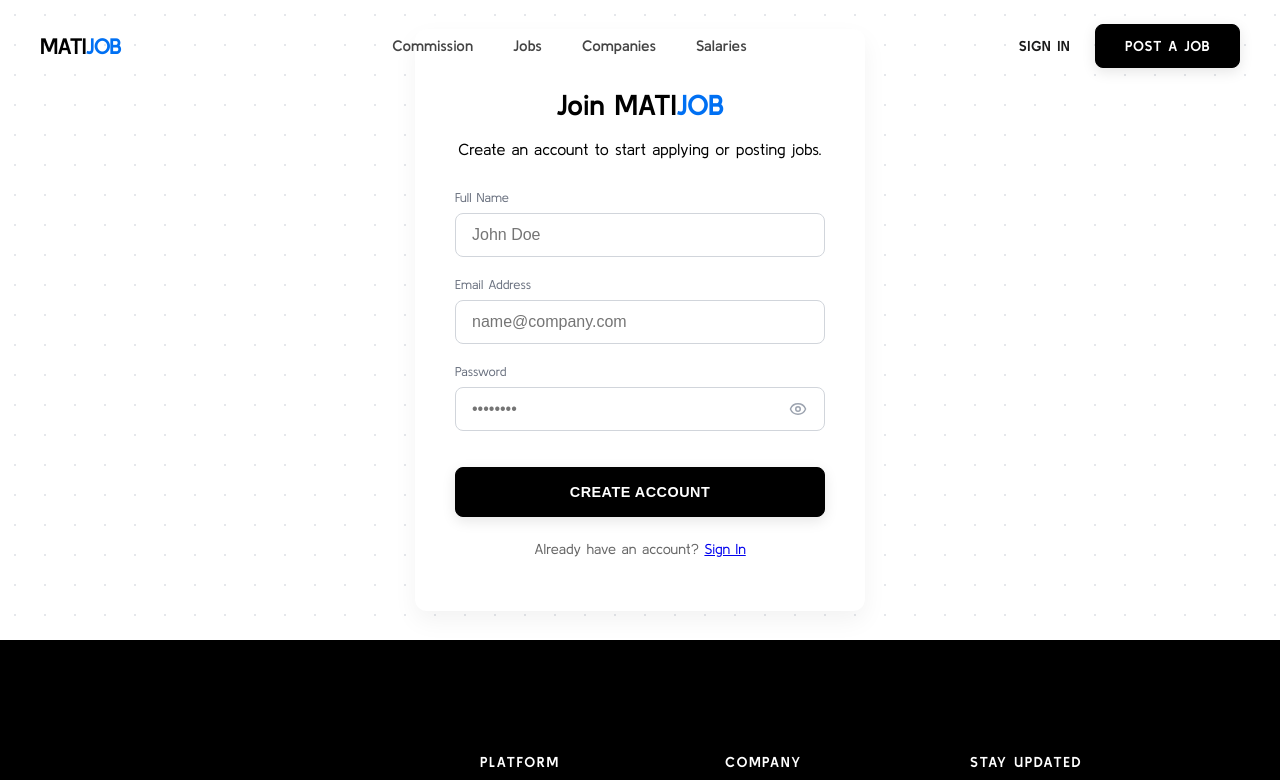
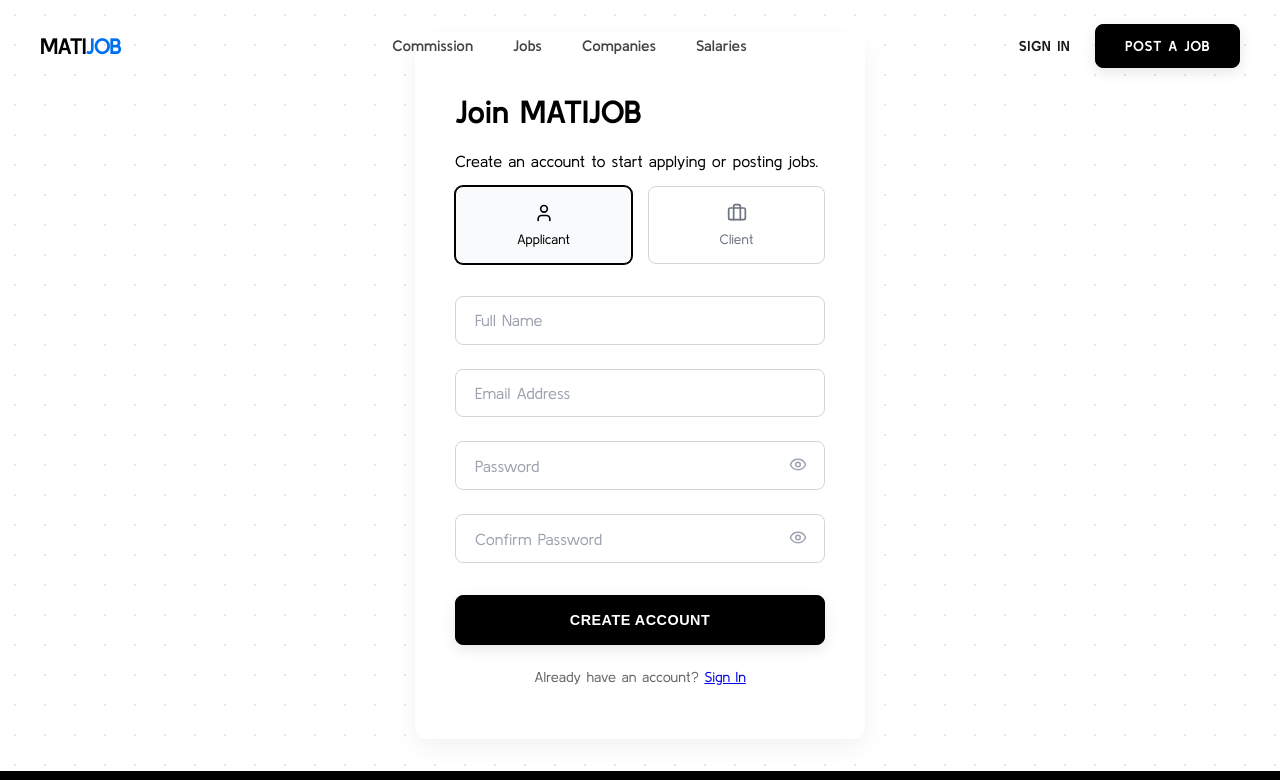
Before and after one commit to reagan13/mati-job, a Next.js app: page /signup in a window 1280 px wide. Shown: the top 780 px of the page. Built offline with nearby package versions, Linux system fonts and the light colour scheme; no server answers.

Commit message:
integrated supabase

```diff
--- a/package.json
+++ b/package.json
@@ -9,6 +9,7 @@
     "lint": "eslint"
   },
   "dependencies": {
+    "@supabase/supabase-js": "^2.96.0",
     "lucide-react": "^0.564.0",
     "next": "16.1.6",
     "react": "19.2.3",
--- /dev/null
+++ b/src/app/actions/auth.js
@@ -0,0 +1,23 @@
+"use server";
+
+import { supabase } from "@/lib/supabase";
+import { UserProfileModel } from "@/models/users";
+
+export async function signUpUser(formData) {
+  const userModel = UserProfileModel(formData);
+  const password = formData.get("password");
+
+  const { data, error } = await supabase.auth.signUp({
+    email: userModel.email,
+    password,
+    options: {
+      data: {
+        full_name: userModel.fullName,
+        role: userModel.role,
+      },
+    },
+  });
+
+  if (error) return { error: error.message };
+  return { success: "Account created! Please verify your email." };
+}
--- a/src/app/signup/Signup.module.css
+++ b/src/app/signup/Signup.module.css
@@ -2,9 +2,10 @@
   display: flex;
   align-items: center;
   justify-content: center;
-  min-height: 80vh;
-  padding: 0 4rem;
+  min-height: 85vh;
+  padding: 2rem;
   background-color: #ffffff;
+  /* Grid effect background */
   background-image: radial-gradient(#e5e7eb 0.8px, transparent 0.8px);
   background-size: 30px 30px;
 }
@@ -17,43 +18,49 @@
   width: 100%;
   max-width: 450px;
   box-sizing: border-box;
-  z-index: 1;
-}
-
-.header {
-  text-align: center;
-  margin-bottom: 2rem;
-}
-
-.header h1 {
-  font-size: 1.8rem;
-  font-weight: 700;
-}
-
-.logoDot {
-  color: #0070f3;
 }
 
 .inputGroup {
-  margin-bottom: 1.25rem;
+  position: relative;
+  margin-bottom: 1.5rem;
   width: 100%;
 }
 
-.inputGroup label {
-  display: block;
-  font-size: 0.8rem;
-  font-weight: 500;
-  margin-bottom: 0.5rem;
-  color: #6b7280;
-}
-
-.inputGroup input {
+.inputField {
   width: 100%;
-  padding: 0.75rem 1rem;
+  padding: 1.2rem 1rem 0.6rem 1rem; /* Space for floating label */
   border: 1px solid #d1d5db;
   border-radius: 8px;
   font-size: 1rem;
+  outline: none;
+  background: transparent;
   box-sizing: border-box;
+  transition: border-color 0.2s;
+}
+
+.inputField:focus {
+  border-color: #000;
+}
+
+.floatingLabel {
+  position: absolute;
+  left: 1rem;
+  top: 50%;
+  transform: translateY(-50%);
+  color: #9ca3af;
+  font-size: 1rem;
+  pointer-events: none;
+  transition: all 0.2s ease;
+  background-color: white;
+  padding: 0 4px;
+}
+
+.inputField:focus ~ .floatingLabel,
+.inputField:not(:placeholder-shown) ~ .floatingLabel {
+  top: 0;
+  font-size: 0.75rem;
+  color: #000;
+  transform: translateY(-50%) scale(0.9);
 }
 
 .passwordWrapper {
@@ -70,25 +77,33 @@
   border: none;
   color: #9ca3af;
   cursor: pointer;
-  display: flex;
-  align-items: center;
+  z-index: 5;
 }
 
 .submitBtn {
   width: 100% !important;
-  margin-top: 1rem;
-  background-color: #000 !important;
   color: white;
   font-weight: 700;
   height: 50px;
   border-radius: 8px;
   text-transform: uppercase;
-  letter-spacing: 0.5px;
+  margin-top: 0.5rem;
+}
+
+.matchValid {
+  color: #10b981;
+  font-size: 0.75rem;
+  margin-top: 4px;
+}
+.matchInvalid {
+  color: #ef4444;
+  font-size: 0.75rem;
+  margin-top: 4px;
 }
 
 .validationModal {
   position: absolute;
-  top: 105%;
+  top: 110%;
   left: 0;
   width: 100%;
   background: white;
@@ -120,3 +135,36 @@
   font-size: 0.9rem;
   color: #666;
 }
+
+.roleContainer {
+  display: flex;
+  gap: 1rem;
+  margin-bottom: 2rem;
+}
+
+.roleCard {
+  flex: 1;
+  display: flex;
+  flex-direction: column;
+  align-items: center;
+  justify-content: center;
+  padding: 1rem;
+  border: 1px solid #d1d5db;
+  border-radius: 8px;
+  cursor: pointer;
+  transition: all 0.2s ease;
+  color: #6b7280;
+  gap: 0.5rem;
+}
+
+.roleCard span {
+  font-size: 0.85rem;
+  font-weight: 500;
+}
+
+.activeRole {
+  border-color: #000;
+  background-color: #f9fafb;
+  color: #000;
+  box-shadow: 0 0 0 1px #000;
+}
--- a/src/app/signup/page.jsx
+++ b/src/app/signup/page.jsx
@@ -2,37 +2,55 @@
 
 import React, { useState } from "react";
 import Link from "next/link";
-import { Eye, EyeOff, Check, X } from "lucide-react";
+import { Eye, EyeOff, Check, X, Briefcase, User } from "lucide-react";
 import Navbar from "@/components/layout/Navbar";
 import Footer from "@/components/layout/Footer";
 import Button from "@/components/ui/Button";
 import styles from "./Signup.module.css";
+import { signUpUser } from "../actions/auth";
 
 export default function SignUp() {
   const [formData, setFormData] = useState({
     fullName: "",
     email: "",
     password: "",
+    confirmPassword: "",
+    role: "applicant",
   });
 
-  const [showPassword, setShowPassword] = useState(false);
+  const [showPass, setShowPass] = useState(false);
+  const [showConfirm, setShowConfirm] = useState(false);
   const [isFocused, setIsFocused] = useState(false);
+  const [loading, setLoading] = useState(false);
+  const [message, setMessage] = useState({ type: "", text: "" });
 
   const validations = {
     length: formData.password.length >= 8,
     number: /[0-9]/.test(formData.password),
     special: /[!@#$%^&*]/.test(formData.password),
+    match:
+      formData.password === formData.confirmPassword &&
+      formData.confirmPassword !== "",
   };
 
   const handleChange = (e) => {
     setFormData({ ...formData, [e.target.name]: e.target.value });
   };
 
-  const handleSubmit = (e) => {
+  const setRole = (role) => setFormData({ ...formData, role });
+
+  const handleSubmit = async (e) => {
     e.preventDefault();
-    if (Object.values(validations).every(Boolean)) {
-      console.log("Account created:", formData.email);
-    }
+    if (!Object.values(validations).every(Boolean)) return;
+
+    setLoading(true);
+    const data = new FormData(e.target);
+    data.append("role", formData.role); // Manually append the state role
+
+    const result = await signUpUser(data);
+    if (result.error) setMessage({ type: "error", text: result.error });
+    else setMessage({ type: "success", text: result.success });
+    setLoading(false);
   };
 
   return (
@@ -48,51 +66,80 @@
           </div>
 
           <form className={styles.form} onSubmit={handleSubmit}>
+            {/* Role Selection */}
+            <div className={styles.roleContainer}>
+              <div
+                className={`${styles.roleCard} ${formData.role === "applicant" ? styles.activeRole : ""}`}
+                onClick={() => setRole("applicant")}
+              >
+                <User size={20} />
+                <span>Applicant</span>
+              </div>
+              <div
+                className={`${styles.roleCard} ${formData.role === "client" ? styles.activeRole : ""}`}
+                onClick={() => setRole("client")}
+              >
+                <Briefcase size={20} />
+                <span>Client</span>
+              </div>
+            </div>
+
+            {message.text && (
+              <p
+                className={
+                  message.type === "error"
+                    ? styles.invalidText
+                    : styles.validText
+                }
+              >
+                {message.text}
+              </p>
+            )}
+
             <div className={styles.inputGroup}>
-              <label htmlFor="fullName">Full Name</label>
               <input
                 type="text"
-                id="fullName"
                 name="fullName"
-                placeholder="John Doe"
+                placeholder=" "
+                className={styles.inputField}
                 onChange={handleChange}
                 required
               />
+              <label className={styles.floatingLabel}>Full Name</label>
             </div>
 
             <div className={styles.inputGroup}>
-              <label htmlFor="email">Email Address</label>
               <input
                 type="email"
-                id="email"
                 name="email"
-                placeholder="name@company.com"
+                placeholder=" "
+                className={styles.inputField}
                 onChange={handleChange}
                 required
               />
+              <label className={styles.floatingLabel}>Email Address</label>
             </div>
 
             <div className={styles.inputGroup}>
-              <label htmlFor="password">Password</label>
               <div className={styles.passwordWrapper}>
                 <input
-                  type={showPassword ? "text" : "password"}
-                  id="password"
+                  type={showPass ? "text" : "password"}
                   name="password"
-                  placeholder="••••••••"
+                  placeholder=" "
+                  className={styles.inputField}
                   onChange={handleChange}
                   onFocus={() => setIsFocused(true)}
                   onBlur={() => setIsFocused(false)}
                   required
                 />
+                <label className={styles.floatingLabel}>Password</label>
                 <button
                   type="button"
                   className={styles.eyeBtn}
-                  onClick={() => setShowPassword(!showPassword)}
+                  onClick={() => setShowPass(!showPass)}
                 >
-                  {showPassword ? <EyeOff size={18} /> : <Eye size={18} />}
+                  {showPass ? <EyeOff size={18} /> : <Eye size={18} />}
                 </button>
-
                 {isFocused && (
                   <div className={styles.validationModal}>
                     <p
@@ -136,12 +183,45 @@
               </div>
             </div>
 
+            <div className={styles.inputGroup}>
+              <div className={styles.passwordWrapper}>
+                <input
+                  type={showConfirm ? "text" : "password"}
+                  name="confirmPassword"
+                  placeholder=" "
+                  className={styles.inputField}
+                  onChange={handleChange}
+                  required
+                />
+                <label className={styles.floatingLabel}>Confirm Password</label>
+                <button
+                  type="button"
+                  className={styles.eyeBtn}
+                  onClick={() => setShowConfirm(!showConfirm)}
+                >
+                  {showConfirm ? <EyeOff size={18} /> : <Eye size={18} />}
+                </button>
+              </div>
+              {formData.confirmPassword && (
+                <p
+                  className={
+                    validations.match ? styles.validText : styles.invalidText
+                  }
+                >
+                  {validations.match
+                    ? "✓ Passwords match"
+                    : "✕ Passwords do not match"}
+                </p>
+              )}
+            </div>
+
             <Button
               variant="primary"
               type="submit"
               className={styles.submitBtn}
+              disabled={loading}
             >
-              CREATE ACCOUNT
+              {loading ? "PROCESSING..." : "CREATE ACCOUNT"}
             </Button>
           </form>
 
--- /dev/null
+++ b/src/lib/supabase.js
@@ -0,0 +1,6 @@
+import { createClient } from "@supabase/supabase-js";
+
+const supabaseUrl = process.env.NEXT_PUBLIC_SUPABASE_URL;
+const supabaseAnonKey = process.env.NEXT_PUBLIC_SUPABASE_ANON_KEY;
+
+export const supabase = createClient(supabaseUrl, supabaseAnonKey);
--- /dev/null
+++ b/src/models/users.js
@@ -0,0 +1,8 @@
+export const UserProfileModel = (formData) => {
+  return {
+    fullName: formData.get("fullName"),
+    email: formData.get("email"),
+    role: formData.get("role"),
+    createdAt: new Date().toISOString(),
+  };
+};
```
Also changed, not shown: 1 other file (tests, documents, lock files or other folders).
